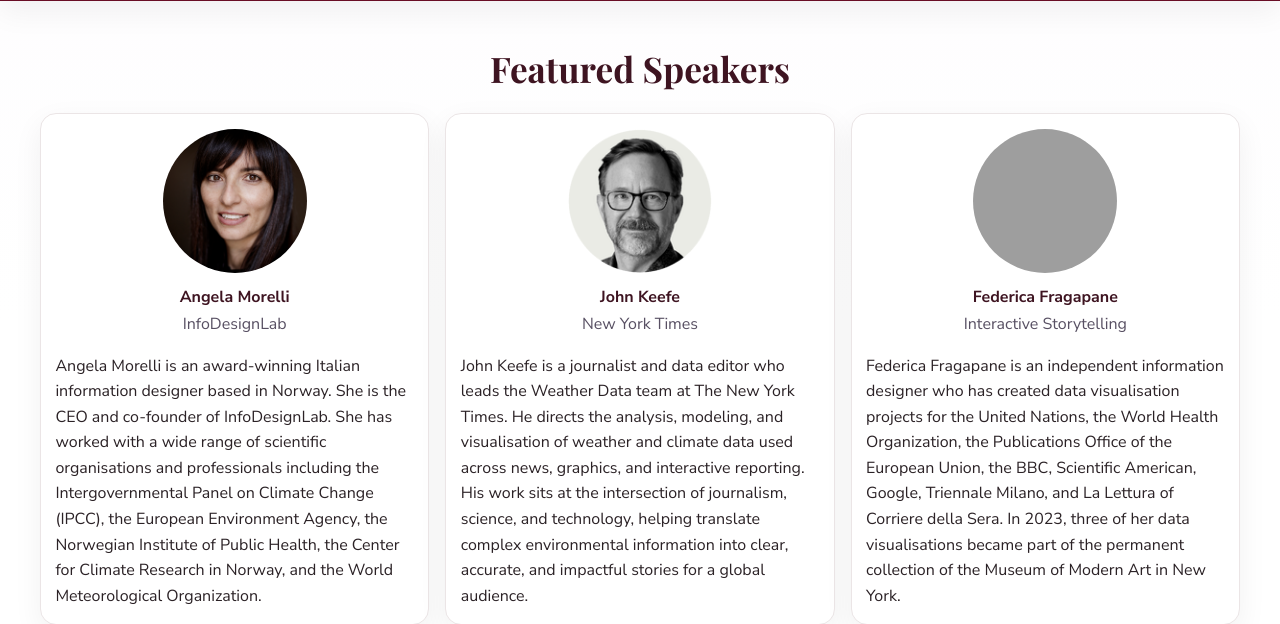
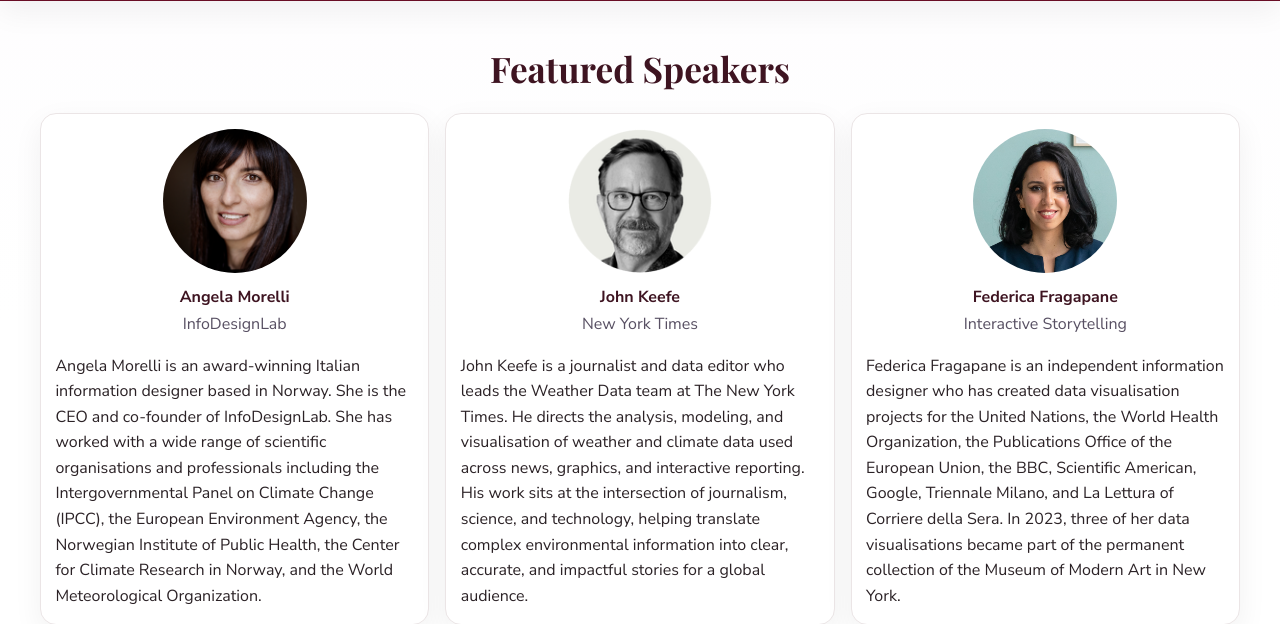
Before and after one commit to mastrong/climateconf, a Django app: template templates/index.html in a window 1280 px wide. Shown: the part 1113-1737 px from the top of the page. Run offline with Django 5.2, Linux system fonts and the light colour scheme; the template is opened without the code that fills it, so the values that code supplies are empty; grey boxes are pictures that could not be loaded.

Commit message:
replace federica's photo with closer up

```diff
--- a/templates/index.html
+++ b/templates/index.html
@@ -248,7 +248,7 @@
         </p>
       </div>
       <div class="speaker">
-        <div class="avatar" style="background-image: url('/static/images/Federica-Fragapane.jpg');"></div>
+        <div class="avatar" style="background-image: url('/static/images/federica.jpg');"></div>
         <div>
           <h4 class="speaker-name">Federica Fragapane</h4>
           <p class="speaker-org">Interactive Storytelling</p>
```
Also changed, not shown: static/images/federica.jpg (added).
